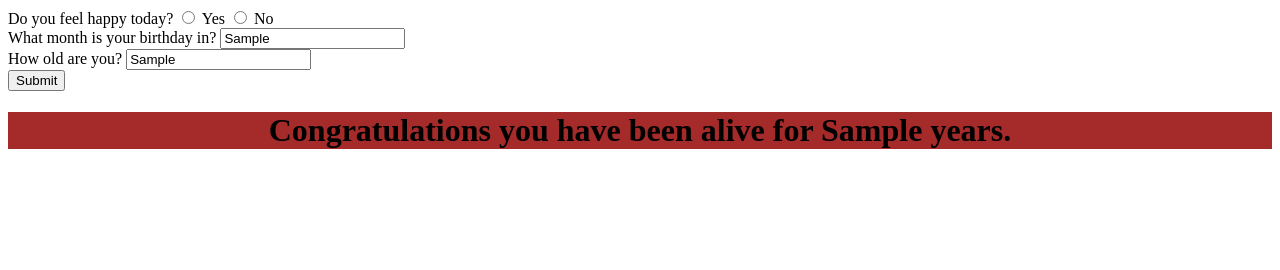
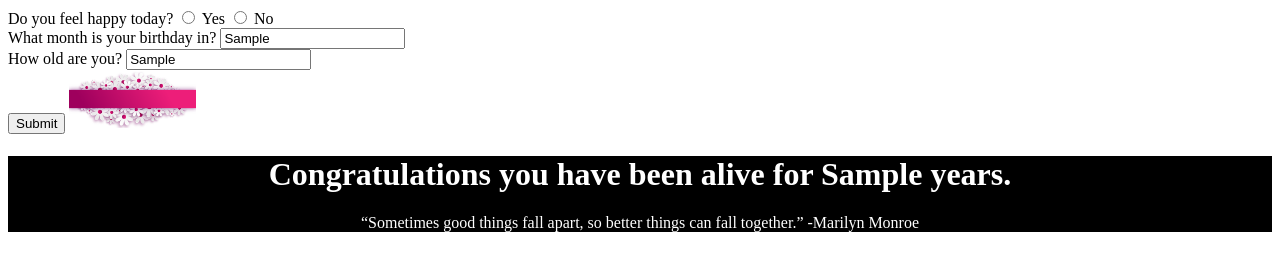
Before and after one commit to jessicac3732/generator-project, a plain HTML site: page index.html in a window 1280 px wide. Both pictures are taken after typing "Sample", "Sample" into the empty fields and a click on the input "Submit". Drawn offline with nearby package versions, Linux system fonts and the light colour scheme.

Commit message:
add edits

```diff
--- a/index.html
+++ b/index.html
@@ -8,7 +8,8 @@
    <script>
        $(function(){
            $('.button').click(function(){
-                $('div').css('width', '100%').css('text-align', 'center');
+                $('div').css('width', '100%').css('text-align', 'center').css('color', 'white');
+                $('img').css('width', '10%')
                 var age = $("#age").val();
                 var month = $('#month').val();
                 var feel = $('input[name=answer]:checked').val();
@@ -16,38 +17,41 @@
                 var title = "Congratulations you have been alive for " + age + " years." ;
                 $('h1').html(title);
 
-                var kid = "first";
-                var teen = "middle";
-                var youngAdult = "second middle"
-                var old = "end"
+                var kid = "“You are braver than you believe, stronger than you seem and smarter than you think.” -Christopher Robin";
+                var teen = "“Happiness does not depend on what happens outside of you, but what happens inside you.”";
+                var youngAdult = "“Do what makes you happy … Be with those who make you smile … Laugh as much as you breathe … Love as long as you live.”"
+                var old = "“Let us never know what old age is. Let us know the happiness time brings, not count the year.” -Ausonius "
 
-                var positive = "yay";
-                var morePositive = "no"
+                var positive = "“The more you give away the happier you become.”";
+                var morePositive = "“Sometimes good things fall apart, so better things can fall together.” -Marilyn Monroe"
 
                 if (age >= 0 && age <= 12)
                 {
-                  $('ageQuote').html(kid);
+                  $('#ageQuote').html(kid);
                 }
                 else if (age>=13 && age <=19)
                 {
-                  $('ageQuote').html(teen);
+                  $('#ageQuote').html(teen);
                 }
                 else if (age>=20 && age <=65)
                 {
-                  $('ageQuote').html(youngAdult);
+                  $('#ageQuote').html(youngAdult);
                 }
                 else if (age>=66 && age)
                 {
-                  $('ageQuote').html(old);
+                  $('#ageQuote').html(old);
                 }
+
 
                 if(feel == "YES")
                 {
-                  $('feelQuote').html(positive);
+                  $('#feelQuote').html(positive);
                 }
                 else{
-                  $('feelQuote').html(morePositive);
+                  $('#feelQuote').html(morePositive);
                 }
+
+
                 if(month == 'December'.toLowerCase() || month == 'January'.toLowerCase())
                 {
                   $('div').css('background-color', 'blue');
@@ -62,14 +66,17 @@
                 }
                 else if (month == 'June'.toLowerCase() || month == 'July'.toLowerCase())
                 {
-                   $('div').css('background-color', 'yellow');
+                   $('div').css('background-color', 'yellow').css('color', 'black');
                 }
-                else if(month == "October".toLowerCase() || month == 'August')
+                else if(month == 'October'.toLowerCase() || month == 'August')
                 {
                   $('div').css('background-color', 'orange');
                 }
+                else if (month == 'September'.toLowerCase() || month == 'November'.toLowerCase()){
+                   $('div').css('background-color', 'brown');
+                }
                 else{
-                   $('div').css('background-color', 'brown');
+                  $('div').css('background-color', 'black');
                 }
            });
 
@@ -92,6 +99,8 @@
     How old are you? <input id = 'age'><br>
     <input class = 'button' type = 'submit' value = 'Submit'>
 
+     <img src = 'banner-background.png'>
+
     <div>
       <h1></h1>
       <p id = 'ageQuote'></p>
```
Also changed, not shown: banner-background.png (added).
